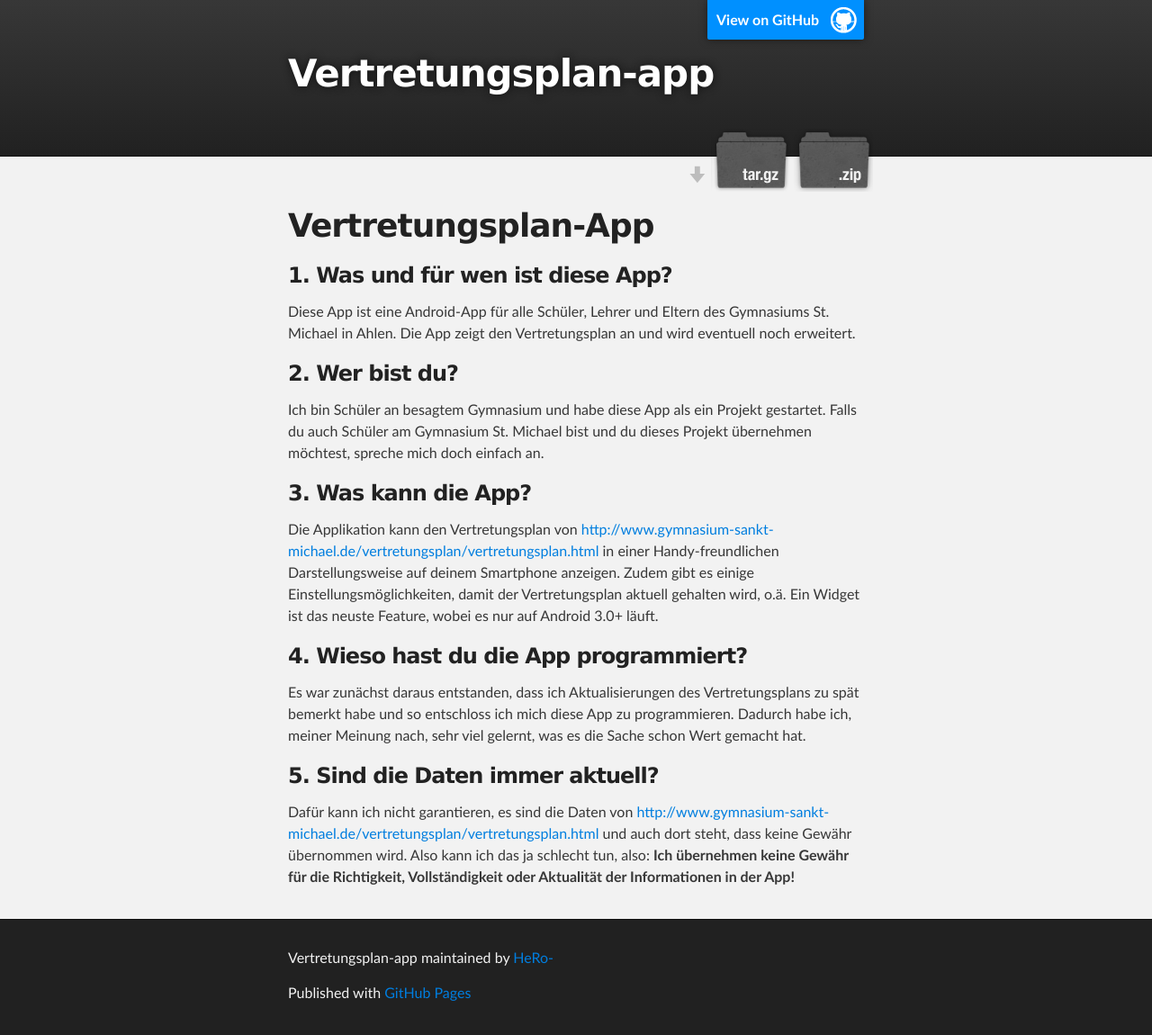
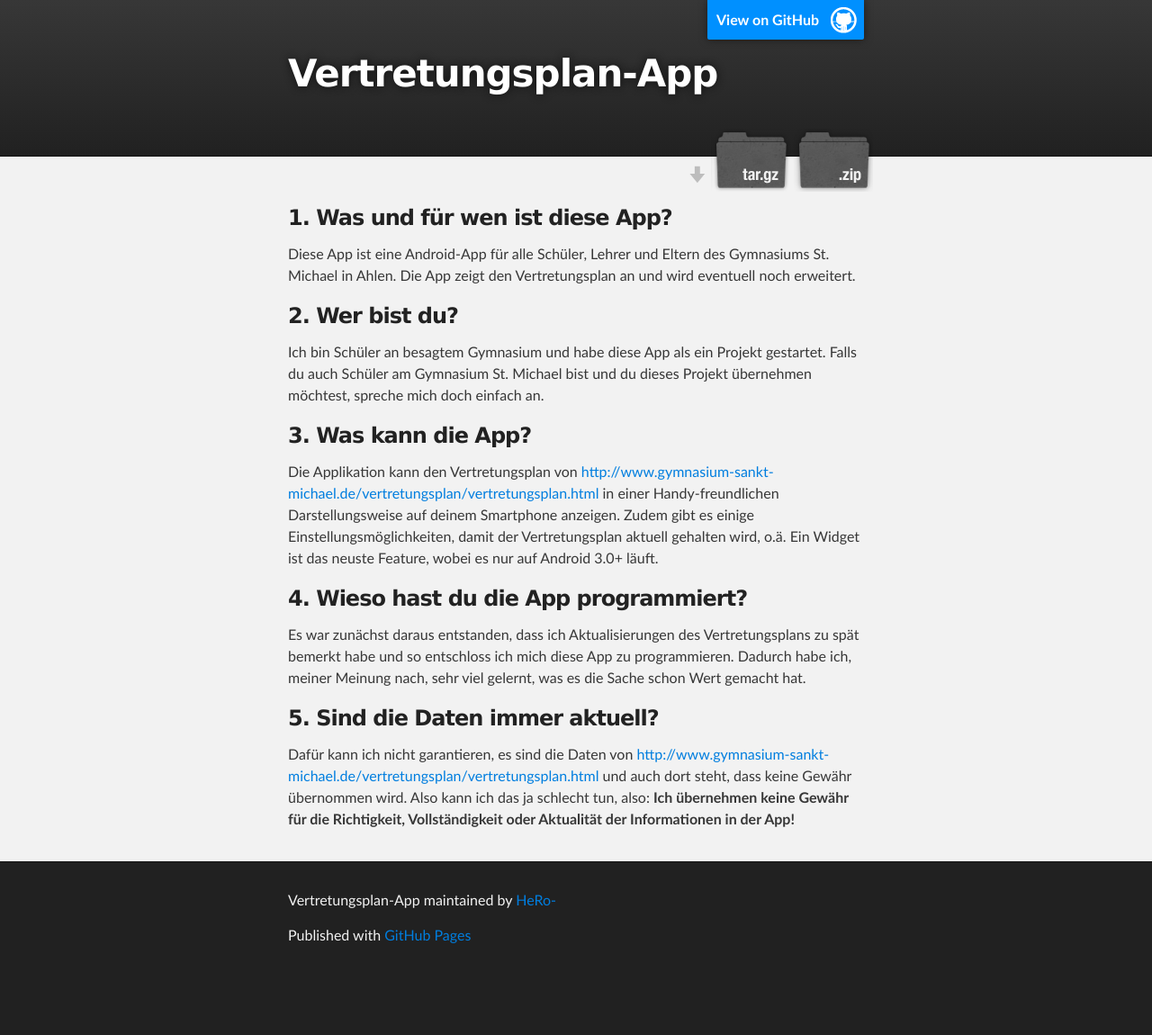
Before and after one commit to He-Ro/Vertretungsplan-App, a plain HTML site: page index.html in a window 1280 px wide. Shown: the whole page at 90% size. After the commit the page ends 1086 px from the top, so only its background shows below. Drawn offline with Linux system fonts and the light colour scheme.

```diff
--- a/index.html
+++ b/index.html
@@ -4,11 +4,11 @@
   <head>
     <meta charset='utf-8' />
     <meta http-equiv="X-UA-Compatible" content="chrome=1" />
-    <meta name="description" content="Vertretungsplan-app : " />
+    <meta name="description" content="Vertretungsplan-App : " />
 
     <link rel="stylesheet" type="text/css" media="screen" href="stylesheets/stylesheet.css">
 
-    <title>Vertretungsplan-app</title>
+    <title>Vertretungsplan-App</title>
   </head>
 
   <body>
@@ -18,7 +18,7 @@
         <header class="inner">
           <a id="forkme_banner" href="https://github.com/HeRo-/Vertretungsplan-App">View on GitHub</a>
 
-          <h1 id="project_title">Vertretungsplan-app</h1>
+          <h1 id="project_title">Vertretungsplan-App</h1>
           <h2 id="project_tagline"></h2>
 
             <section id="downloads">
@@ -31,9 +31,7 @@
     <!-- MAIN CONTENT -->
     <div id="main_content_wrap" class="outer">
       <section id="main_content" class="inner">
-        <h1>Vertretungsplan-App</h1>
-
-<h3>1. Was und für wen ist diese App?</h3>
+        <h3>1. Was und für wen ist diese App?</h3>
 
 <p>Diese App ist eine Android-App für alle Schüler, Lehrer und Eltern des Gymnasiums St. Michael in Ahlen.
 Die App zeigt den Vertretungsplan an und wird eventuell noch erweitert.</p>
@@ -59,7 +57,7 @@
     <!-- FOOTER  -->
     <div id="footer_wrap" class="outer">
       <footer class="inner">
-        <p class="copyright">Vertretungsplan-app maintained by <a href="https://github.com/HeRo-">HeRo-</a></p>
+        <p class="copyright">Vertretungsplan-App maintained by <a href="https://github.com/HeRo-">HeRo-</a></p>
         <p>Published with <a href="http://pages.github.com">GitHub Pages</a></p>
       </footer>
     </div>
```
Also changed, not shown: params.json (+1 -1 lines).
